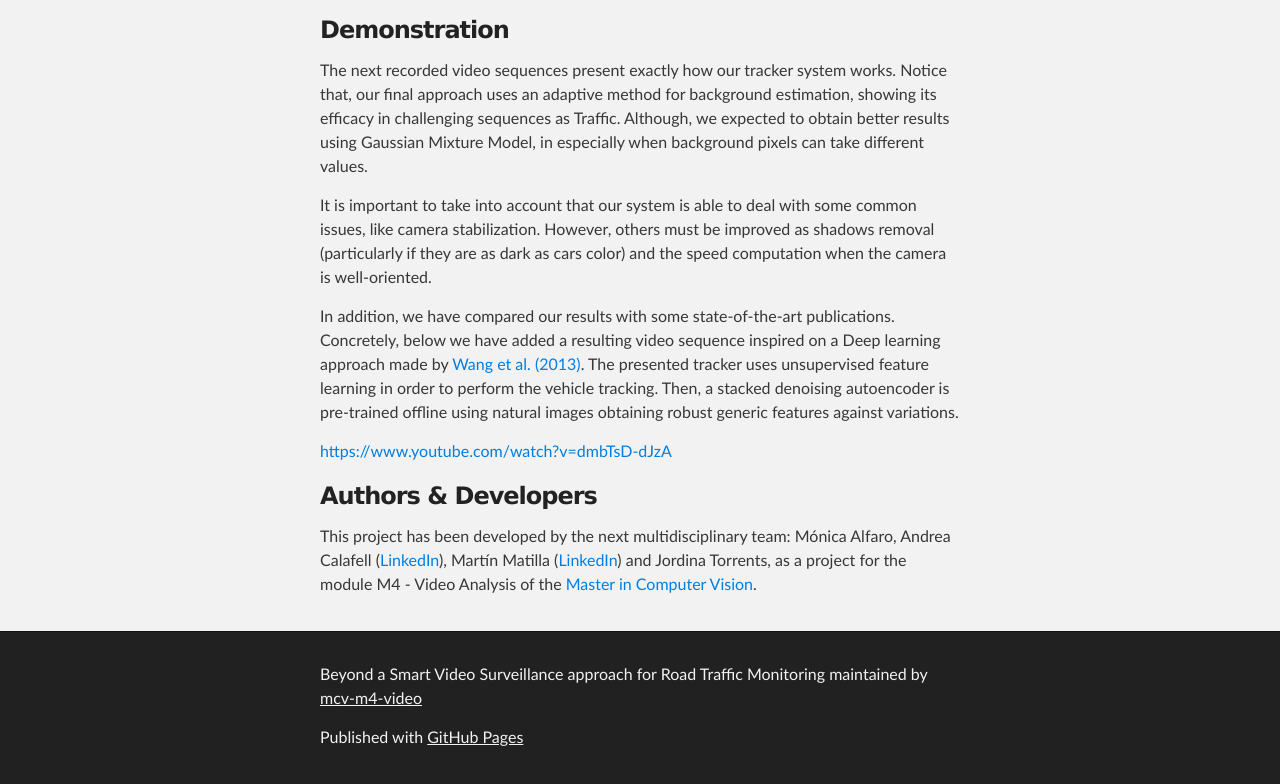
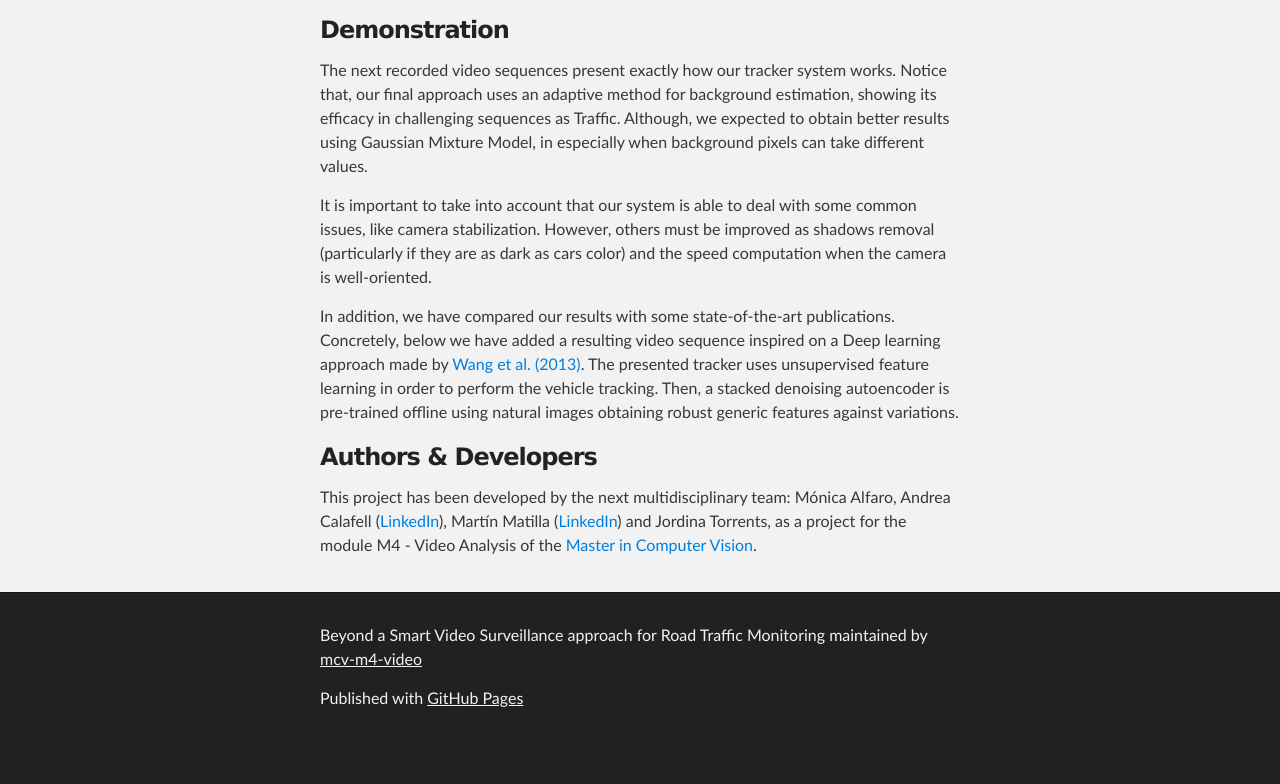
Before and after one commit to mcv-m6-video/mcv-m4-2016-Team2, a plain HTML site: page index.html in a window 1280 px wide. Shown: the part 1168-1952 px from the top of the page. After the commit the page ends 1913 px from the top, so only its background shows below. Drawn offline with Linux system fonts and the light colour scheme.

```diff
--- a/index.html
+++ b/index.html
@@ -64,7 +64,9 @@
 
 <p>In addition, we have compared our results with some state-of-the-art publications. Concretely, below we have added a resulting video sequence inspired on a Deep learning approach made by <a href="http://winsty.net/dlt.html">Wang et al. (2013)</a>. The presented tracker uses unsupervised feature learning in order to perform the vehicle tracking. Then, a stacked denoising autoencoder is pre-trained offline using natural images obtaining robust generic features against variations.</p>
 
-<p><a href="https://www.youtube.com/watch?v=dmbTsD-dJzA">https://www.youtube.com/watch?v=dmbTsD-dJzA</a></p>
+
+
+
 
 <h3>
 <a id="authors--developers" class="anchor" href="#authors--developers" aria-hidden="true"><span aria-hidden="true" class="octicon octicon-link"></span></a>Authors &amp; Developers</h3>
```
Also changed, not shown: params.json (+1 -1 lines).
